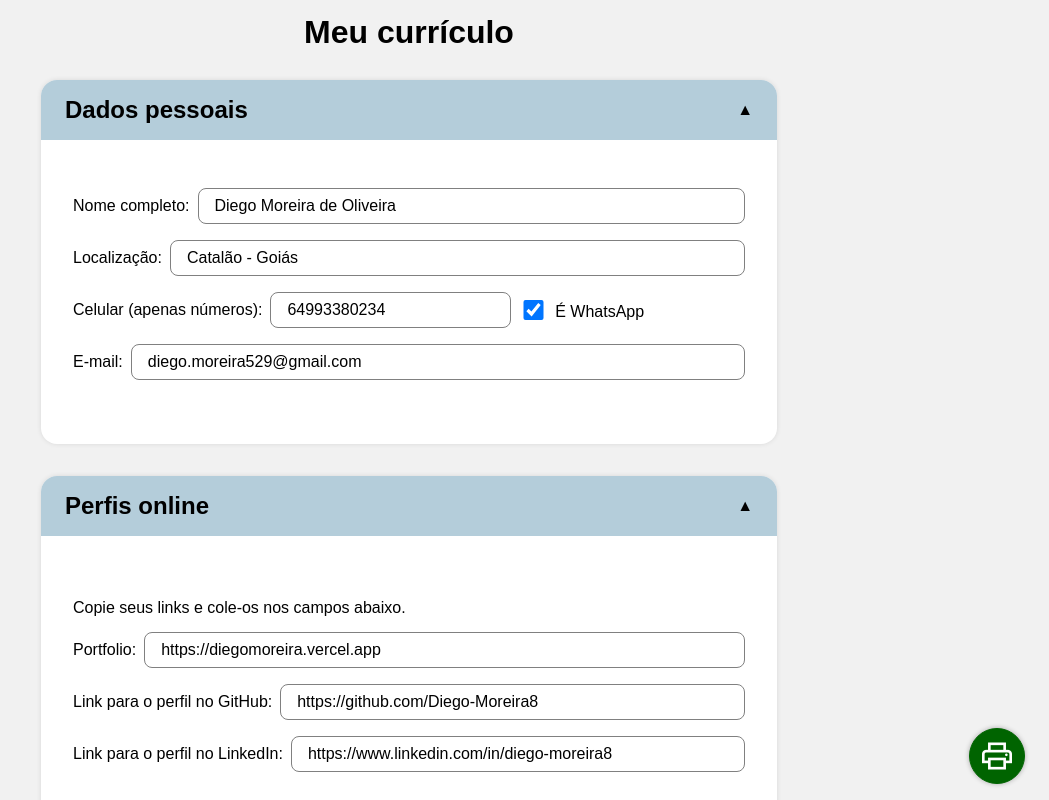
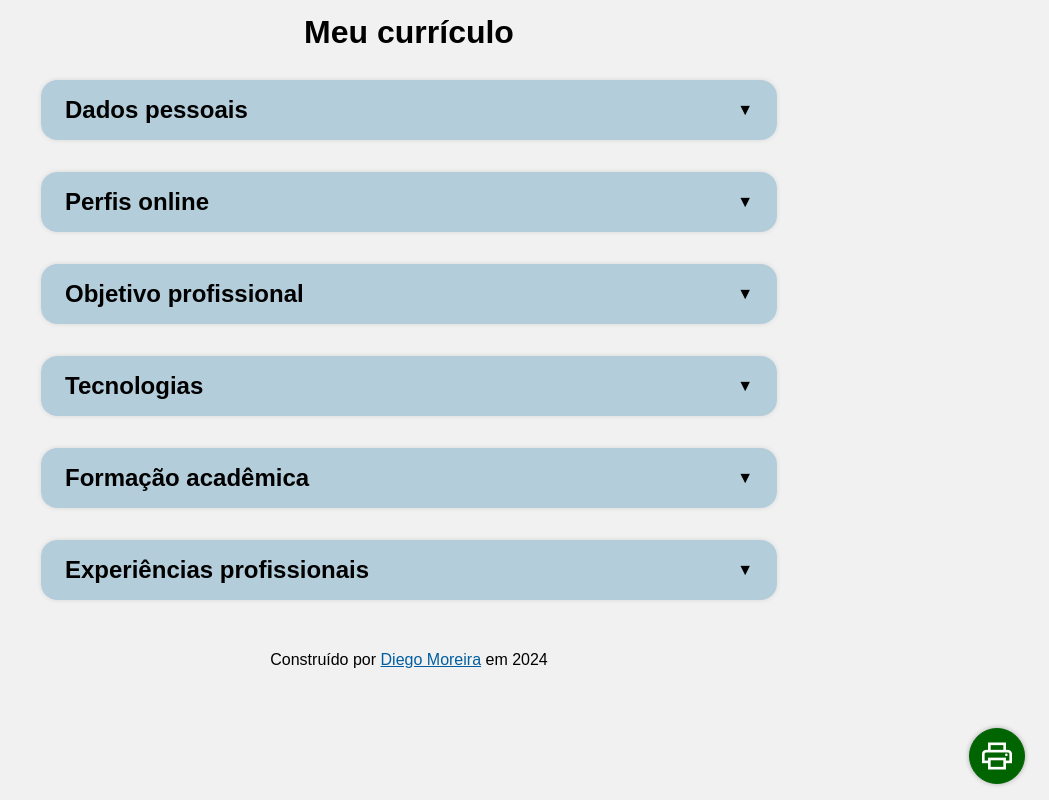
Before and after one commit to Diego-Moreira8/cv-app, a React (Vite) app: page / in a window 1280 px wide. Shown: the top 800 px of the page, without its empty margins (231-1280 px from the left). Built offline with nearby package versions, Linux system fonts and the light colour scheme.

Commit message:
feat: active group

```diff
--- a/src/components/CVForms.tsx
+++ b/src/components/CVForms.tsx
@@ -3,11 +3,13 @@ import { OnlineProfilesForm } from "./OnlineProfilesForm";
 import { ProObjForm } from "./ProObjForm";
 import { Techs } from "./Techs";
 import { ExpGroup } from "./ExpGroup";
+import { ActiveGroupProvider } from "../hooks/useActiveGroup";
 import { ExpType } from "../cv-reducer/types";
 import styles from "../styles/CVForms.module.css";
 
 function CVForms() {
   return (
+    <ActiveGroupProvider>
       <div className={styles.main}>
         <PersonalDataForm />
         <OnlineProfilesForm />
@@ -16,6 +18,7 @@ function CVForms() {
         <ExpGroup expType={ExpType.Academic} />
         <ExpGroup expType={ExpType.Professional} />
       </div>
+    </ActiveGroupProvider>
   );
 }
 
--- a/src/components/Group.tsx
+++ b/src/components/Group.tsx
@@ -1,3 +1,6 @@
+import { useEffect, useState } from "react";
+import { v4 as uuid } from "uuid";
+import { useActiveGroup, useSetActiveGroup } from "../hooks/useActiveGroup";
 import styles from "../styles/Group.module.css";
 
 type GroupProps = {
@@ -6,13 +9,34 @@ type GroupProps = {
 };
 
 function Group({ title, children }: GroupProps) {
+  const [id, setId] = useState("");
+  useEffect(() => setId(uuid()), []);
+
+  const activeGroupId = useActiveGroup();
+  const setActiveGroup = useSetActiveGroup();
+
+  const isActive = activeGroupId === id;
+
+  const headerBtnStyle = isActive
+    ? styles.headerButtonActive
+    : styles.headerButton;
+
+  function handleHeaderClick() {
+    if (!isActive) location.href = "#" + id;
+    setActiveGroup(isActive ? null : id);
+  }
+
   return (
-    <div className={styles.container}>
-      <button className={styles.headerButton} type="button">
+    <div className={styles.container} id={id}>
+      <button
+        className={headerBtnStyle}
+        type="button"
+        onClick={handleHeaderClick}
+      >
         <h2>{title}</h2>
-        <span>&#x25b2;</span>
+        <span className={isActive ? styles.indicatorActive : ""}>&#9660;</span>
       </button>
-      <div className={styles.content}>{children}</div>
+      {isActive && <div className={styles.content}>{children}</div>}
     </div>
   );
 }
--- /dev/null
+++ b/src/hooks/useActiveGroup.tsx
@@ -0,0 +1,47 @@
+import { createContext, ReactNode, useState, useContext } from "react";
+
+type ActiveGroupContextType = {
+  activeGroupId: string | null;
+  setActiveGroupId: (id: string | null) => void;
+};
+
+const ActiveGroupContext = createContext<ActiveGroupContextType | undefined>(
+  undefined
+);
+
+function ActiveGroupProvider({ children }: { children: ReactNode }) {
+  const [activeGroupId, setActiveGroupId] = useState<string | null>(null);
+
+  return (
+    <ActiveGroupContext.Provider value={{ activeGroupId, setActiveGroupId }}>
+      {children}
+    </ActiveGroupContext.Provider>
+  );
+}
+
+// Hook para acessar o estado do grupo ativo
+function useActiveGroup() {
+  const context = useContext(ActiveGroupContext);
+
+  if (!context) {
+    throw new Error(
+      "useActiveGroup must be used within an ActiveGroupProvider"
+    );
+  }
+
+  return context.activeGroupId;
+}
+
+function useSetActiveGroup() {
+  const context = useContext(ActiveGroupContext);
+
+  if (!context) {
+    throw new Error(
+      "useSetActiveGroup must be used within an ActiveGroupProvider"
+    );
+  }
+
+  return context.setActiveGroupId;
+}
+
+export { ActiveGroupProvider, useActiveGroup, useSetActiveGroup };
--- a/src/styles/Group.module.css
+++ b/src/styles/Group.module.css
@@ -5,21 +5,41 @@
   box-shadow: 0 0 5px 0 rgba(0, 0, 0, 0.1);
 }
 
-.headerButton {
+.headerButton,
+.headerButtonActive {
   display: flex;
   justify-content: space-between;
   align-items: center;
   gap: 1rem;
+
   width: 100%;
-  background-color: rgb(180, 205, 218);
+
+  --bgc: #b4cdda;
+  background-color: var(--bgc);
+
   margin: 0;
   border: none;
+  border-radius: 1rem;
+  padding: 1rem 1.5rem;
+
+  text-align: left;
+}
+.headerButtonActive {
   border-radius: 1rem 1rem 0 0;
-  padding: 1rem 1.5rem;
-  text-align: left;
 }
 .headerButton:hover {
   background-color: rgb(223, 223, 223);
+}
+.headerButton:active,
+.headerButtonActive:active {
+  transform: scale(1);
+}
+.headerButton:focus {
+  background-color: var(--bgc);
+}
+
+.indicatorActive {
+  transform: rotate(180deg);
 }
 
 .content {
--- a/src/styles/index.css
+++ b/src/styles/index.css
@@ -1,5 +1,6 @@
 :root {
   font-family: sans-serif;
+  scroll-behavior: smooth;
 }
 
 h1,
```
Lines whose indentation alone changed are shown as unchanged.
